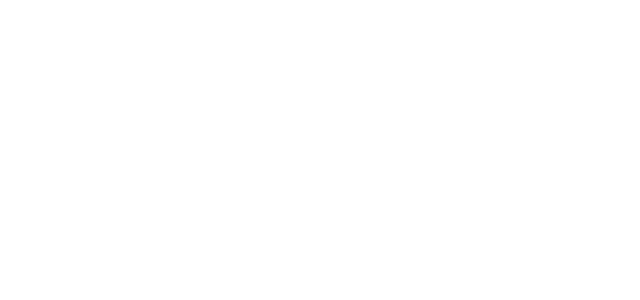
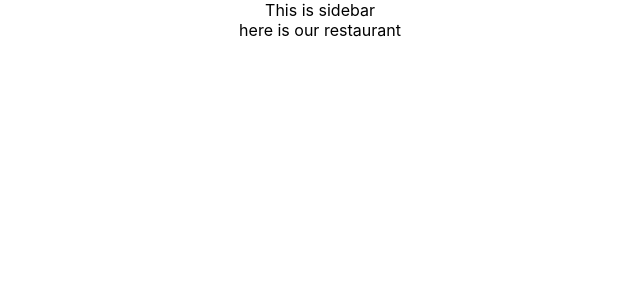
Before and after one commit to aggarwal-muskaan/restaurant, a React (Create React App) app: page / in a window 1280 px wide. Shown: the top 300 px of the page, without its empty margins (320-960 px from the left). Built offline with nearby package versions, Linux system fonts and the light colour scheme.

Commit message:
created files and render them with switch case in App

```diff
--- a/src/App.js
+++ b/src/App.js
@@ -1,8 +1,23 @@
 import "./App.css";
 import { Route, Switch } from "react-router-dom";
+import Sidebar from "./components/Sidebar";
+import Homepage from "./components/restaurant/Homepage";
+import RestaurantDetails from "./components/restr-details/RestaurantDetails";
 
 function App() {
-  return <div className="App"></div>;
+  return (
+    <div className="App">
+      {/* fixed component */}
+      <Sidebar />
+      <Switch>
+        {/* page will all restaurants */}
+        <Route exact path="/" render={() => <Homepage />} />
+
+        {/* details of specific restaurant and using its name as URL parameter */}
+        <Route exact path="/:name" render={() => <RestaurantDetails />} />
+      </Switch>
+    </div>
+  );
 }
 
 export default App;
--- /dev/null
+++ b/src/components/Sidebar.js
@@ -0,0 +1,7 @@
+import React from "react";
+
+function Sidebar() {
+  return <div>This is sidebar</div>;
+}
+
+export default Sidebar;
--- /dev/null
+++ b/src/components/restaurant/Homepage.js
@@ -0,0 +1,7 @@
+import React from "react";
+
+function Homepage() {
+  return <div>here is our restaurant</div>;
+}
+
+export default Homepage;
--- /dev/null
+++ b/src/components/restr-details/RestaurantDetails.js
@@ -0,0 +1,7 @@
+import React from "react";
+
+function RestaurantDetails() {
+  return <div>menu will go here</div>;
+}
+
+export default RestaurantDetails;
```
